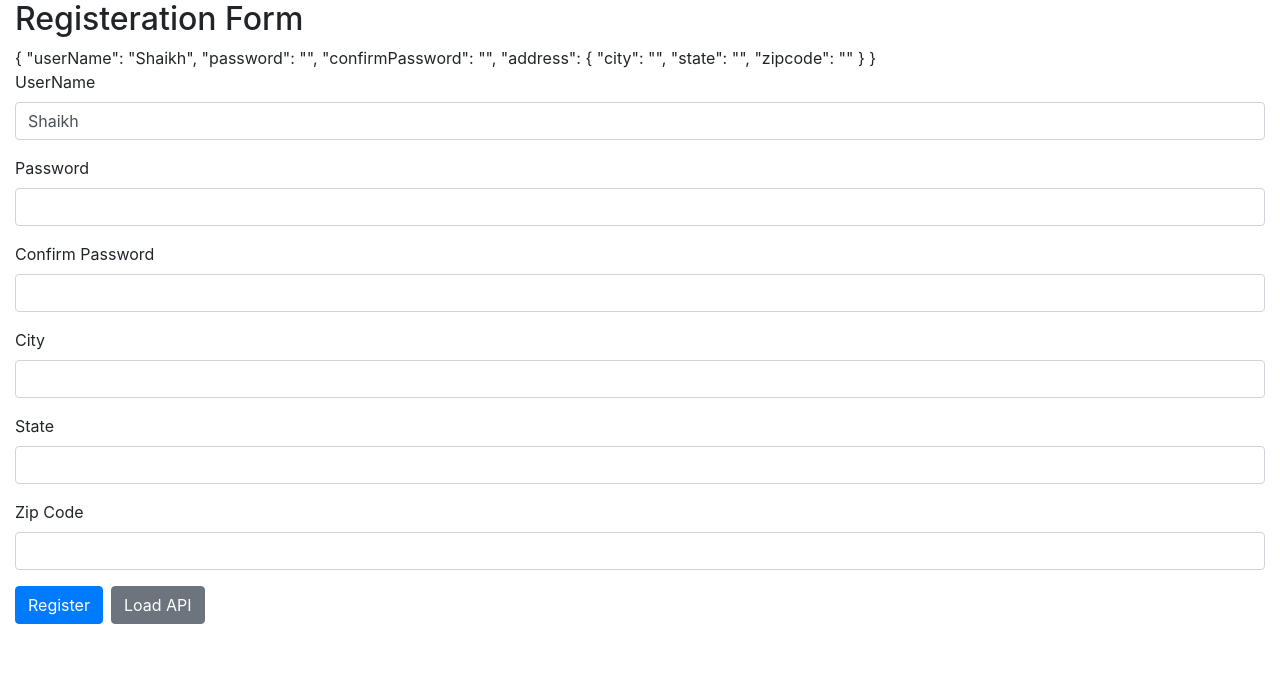
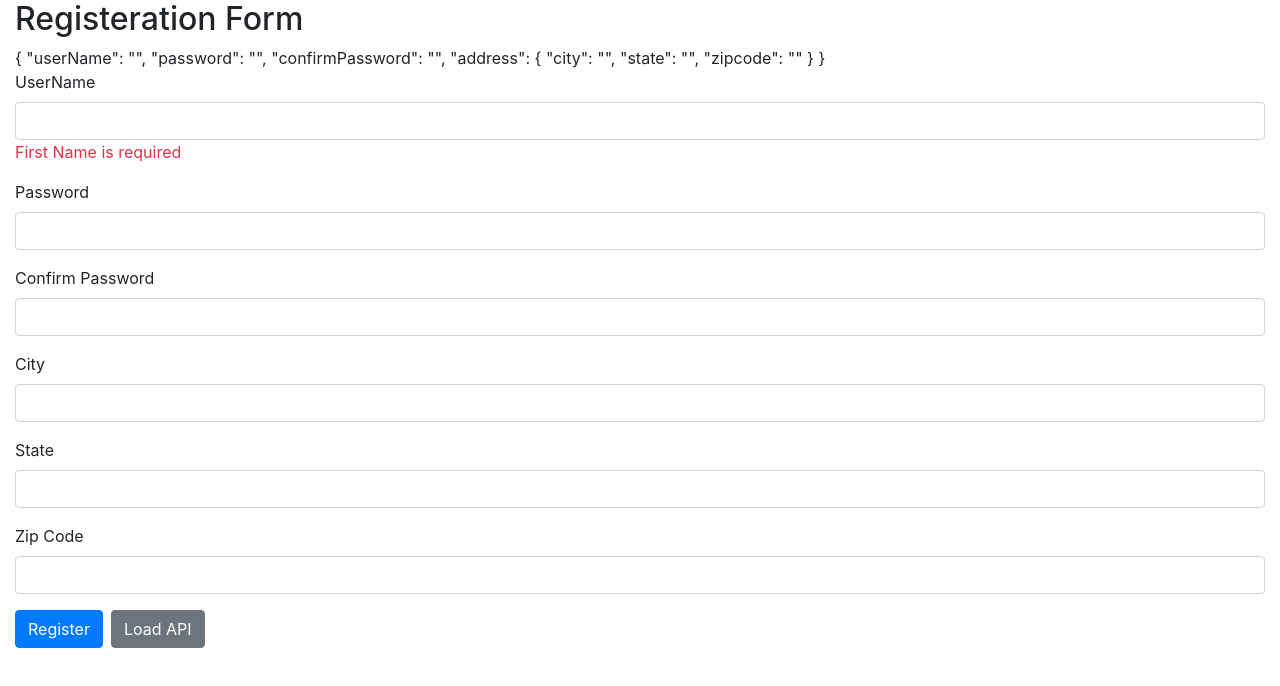
Before and after one commit to shahazad08/AngularForms, an Angular app: page / in a window 1280 px wide. Shown: the top 686 px of the page. Built offline with nearby package versions, Linux system fonts and the light colour scheme.

Commit message:
Added: Reactive forms validation added

```diff
--- a/src/app/app.component.html
+++ b/src/app/app.component.html
@@ -5,8 +5,15 @@
     {{ registrationForm.value | json}}
       <div class="form-group">
           <label>UserName</label>
-          <input formControlName="userName" type="text" class="form-control">
-      </div>
+          <input [class.is-invalid]="registrationForm.controls.userName.invalid &&
+          registrationForm.controls.userName.touched" formControlName="userName" type="text" class="form-control">
+          <!-- <small [class.d-none]="registrationForm.controls.userName.valid || registrationForm.controls.userName.untouched" class="text-danger"></small> -->
+          <div *ngIf="registrationForm.controls.userName.errors?.['required']" class="text-danger">First Name is required</div>
+          <div *ngIf="registrationForm.controls.userName.errors?.['minlength']" class="text-danger">First Minimum length 3</div>
+          <!-- <small  *ngIf="registrationForm.controls.userName.errors?.required" class="text-danger"></small> -->
+          <!-- <small  *ngIf="registrationForm.controls.userName.errors?.[minlength]" class="text-danger"></small> -->
+
+        </div>
       <div class="form-group">
           <label>Password</label>
           <input formControlName="password" type="password" class="form-control">
--- a/src/app/app.component.ts
+++ b/src/app/app.component.ts
@@ -1,5 +1,5 @@
 import { Component } from '@angular/core';
-import { FormBuilder } from '@angular/forms';
+import { FormBuilder, Validators } from '@angular/forms';
 
 @Component({
   selector: 'app-root',
@@ -7,10 +7,12 @@ import { FormBuilder } from '@angular/forms';
   styleUrls: ['./app.component.css']
 })
 export class AppComponent {
+
+
   constructor(private fb:FormBuilder) {}
 
   registrationForm=this.fb.group({
-    userName:['Shaikh'],
+    userName:['', [Validators.required,  Validators.minLength(4)]],
     password:[''],
     confirmPassword:[''],
     address: this.fb.group({
```
